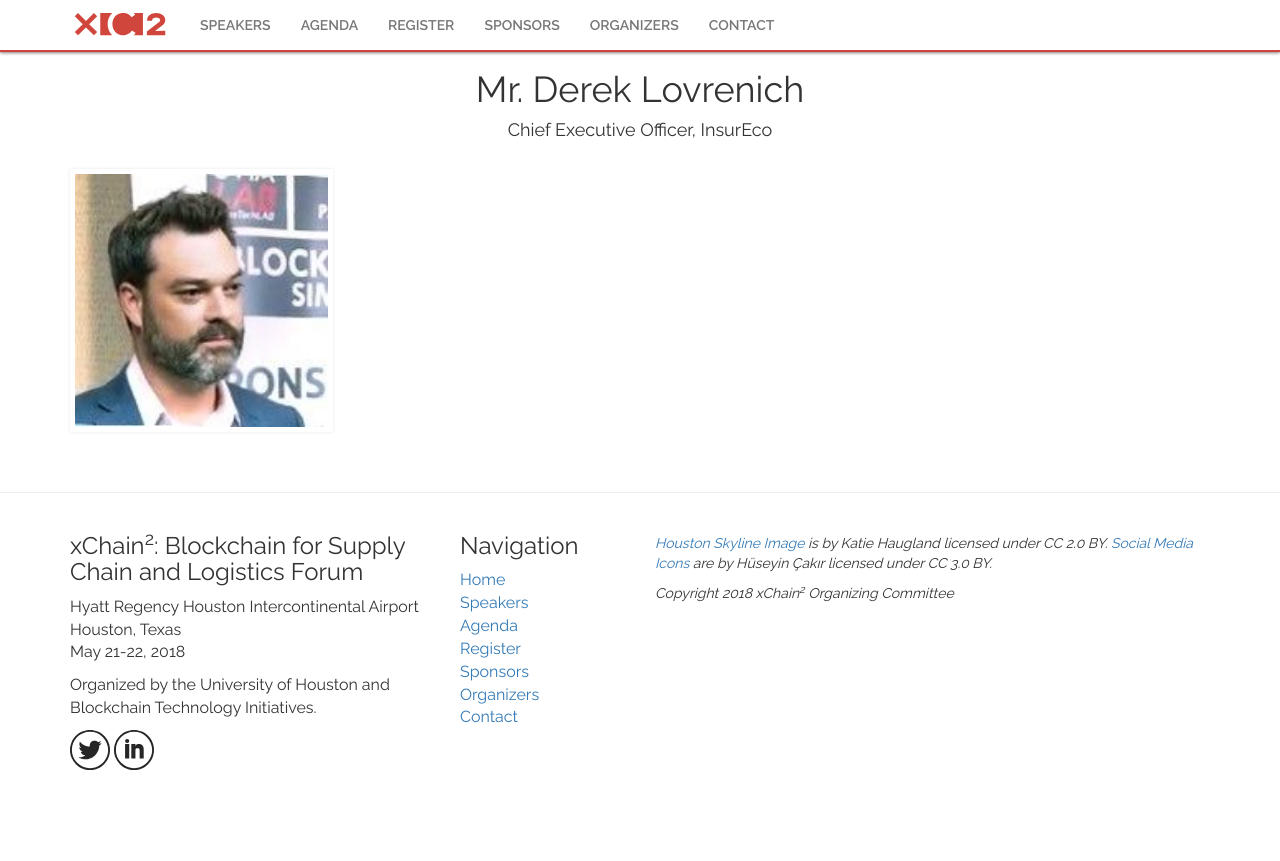
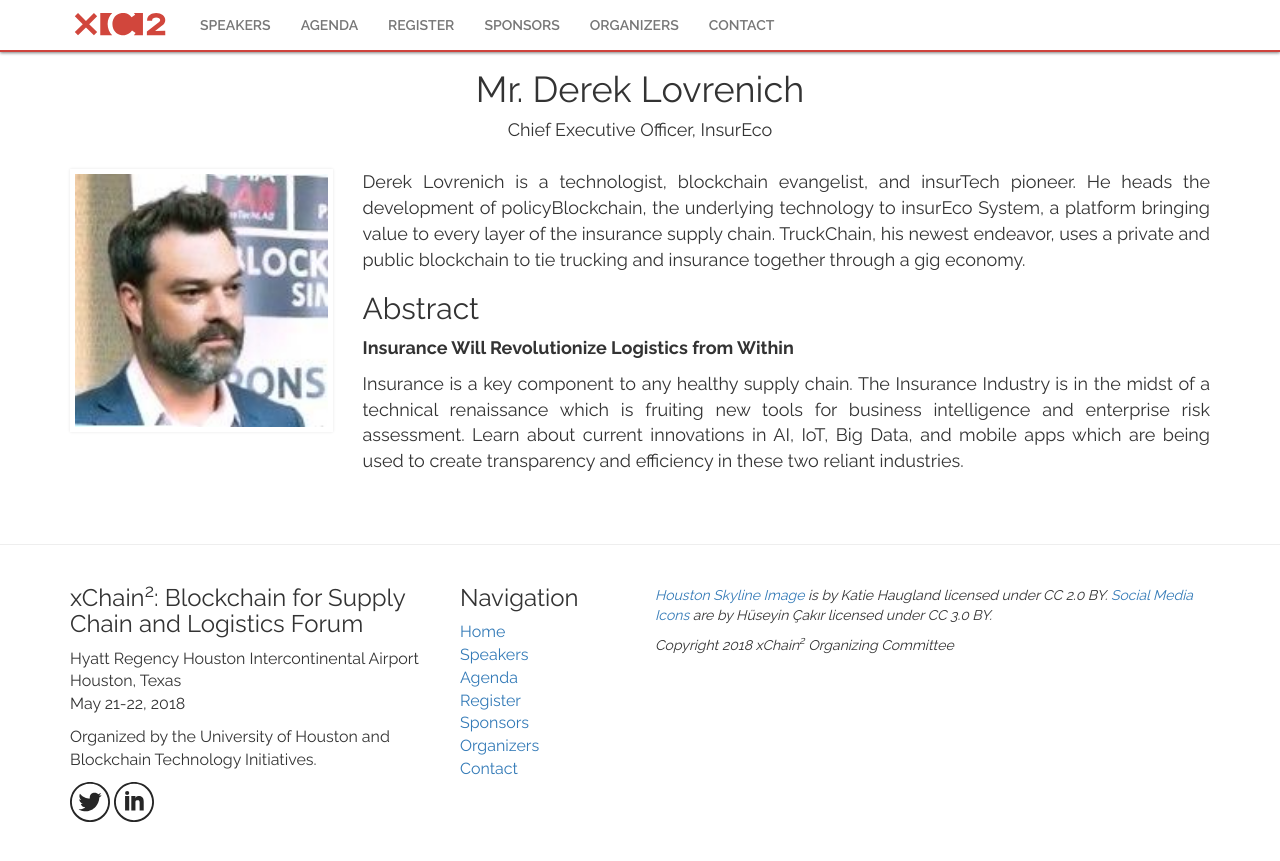
Before and after one commit to gnawalishyam/jekyll, a Jekyll site: the page built from _posts/2018-03-31-Derek Lovrenich.md, in a window 1280 px wide. Shown: the top 861 px of the page. Built offline with Jekyll 4.4.1, drawn with Linux system fonts in a browser that asks for light colours; some web fonts are replaced.

Commit message:
Updated Derek Lovrenich bio and agenda

```diff
--- a/_posts/2018-03-31-Derek Lovrenich.md
+++ b/_posts/2018-03-31-Derek Lovrenich.md
@@ -10,3 +10,11 @@
 categories: speakers
 image: "/res/people/Derek-Lovrenich.jpg"
 ---
+
+Derek Lovrenich is a technologist, blockchain evangelist, and insurTech pioneer. He heads the development of policyBlockchain, the underlying technology to insurEco System, a platform bringing value to every layer of the insurance supply chain. TruckChain, his newest endeavor, uses a private and public blockchain to tie trucking and insurance together through a gig economy.
+
+## Abstract
+
+**Insurance Will Revolutionize Logistics from Within**
+
+Insurance is a key component to any healthy supply chain. The Insurance Industry is in the midst of a technical renaissance which is fruiting new tools for business intelligence and enterprise risk assessment. Learn about current innovations in AI, IoT, Big Data, and mobile apps which are being used to create transparency and efficiency in these two reliant industries.
--- a/index.html
+++ b/index.html
@@ -195,7 +195,7 @@
 							<div class="col-sm-5">
 								<div class="col-sm-12 pb-15">
 									<div class="col-xxs-12">
-										<b>Risk Management and Data Analytics over Blockchain for Trucking</b>
+										<b>Insurance Will Revolutionize Logistics from Within</b>
 									</div>
 									<div class="col-xxs-12">
 										<a href="https://blockchainsupplychain.io/person/Derek-Lovrenich">Derek Lovrenich</a>
```
